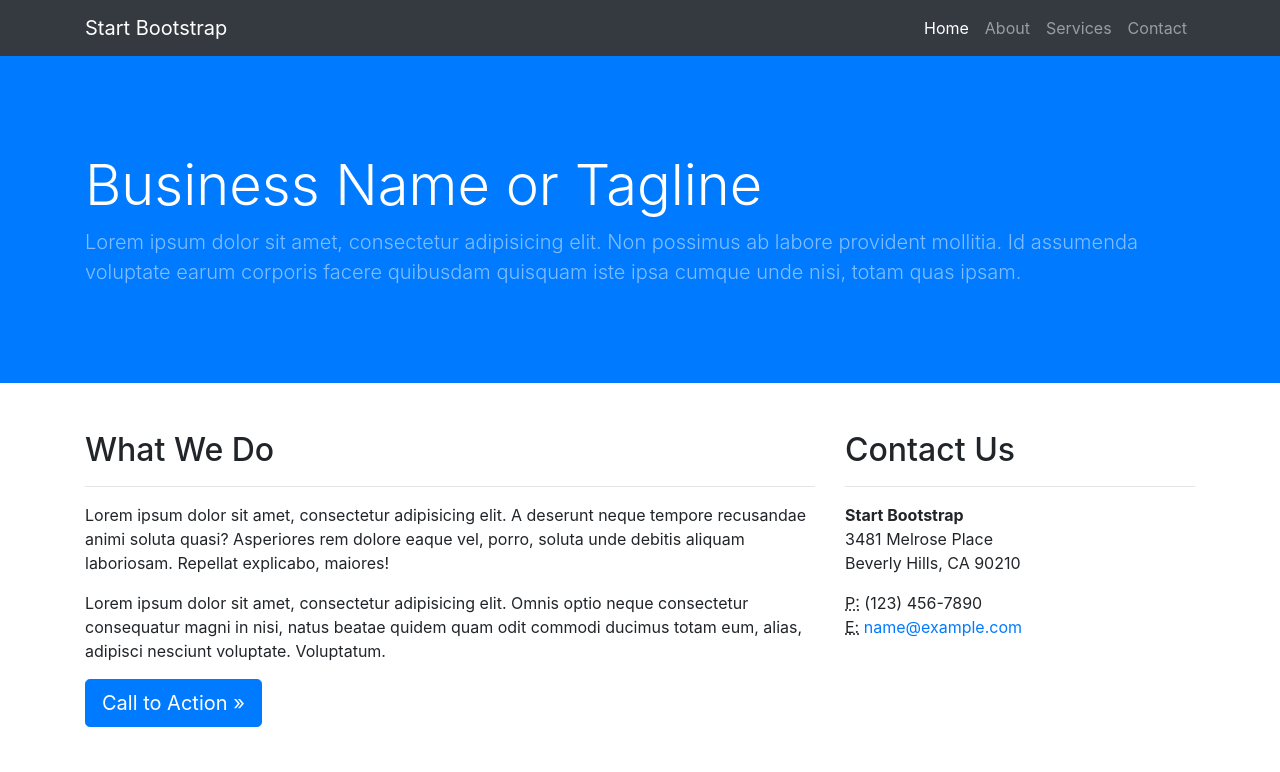
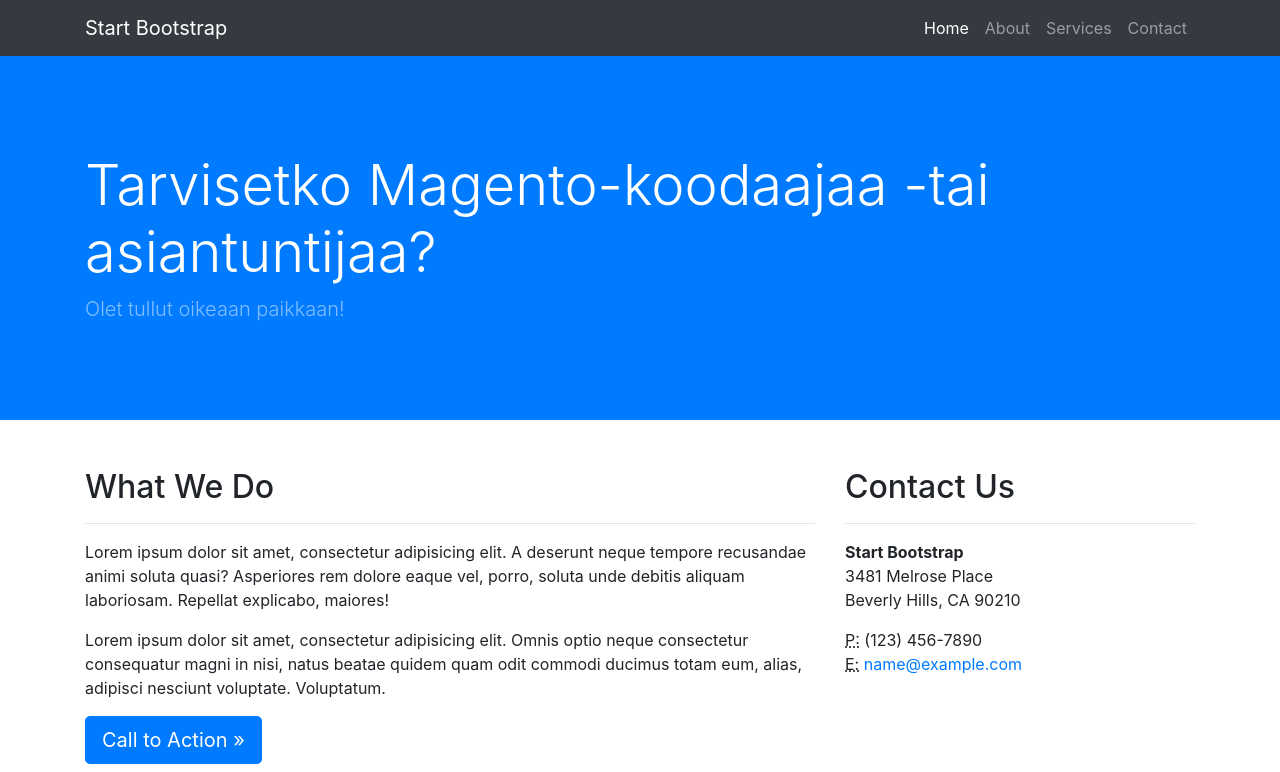
Before and after one commit to terolahtinen/magentokoodari, a website: page index.html in a window 1280 px wide. Shown: the top 772 px of the page. Drawn offline with Linux system fonts and the light colour scheme.

Commit message:
added taglines

```diff
--- a/index.html
+++ b/index.html
@@ -53,8 +53,8 @@
     <div class="container h-100">
       <div class="row h-100 align-items-center">
         <div class="col-lg-12">
-          <h1 class="display-4 text-white mt-5 mb-2">Business Name or Tagline</h1>
-          <p class="lead mb-5 text-white-50">Lorem ipsum dolor sit amet, consectetur adipisicing elit. Non possimus ab labore provident mollitia. Id assumenda voluptate earum corporis facere quibusdam quisquam iste ipsa cumque unde nisi, totam quas ipsam.</p>
+          <h1 class="display-4 text-white mt-5 mb-2">Tarvisetko Magento-koodaajaa -tai asiantuntijaa?</h1>
+          <p class="lead mb-5 text-white-50">Olet tullut oikeaan paikkaan!</p>
         </div>
       </div>
     </div>
```
